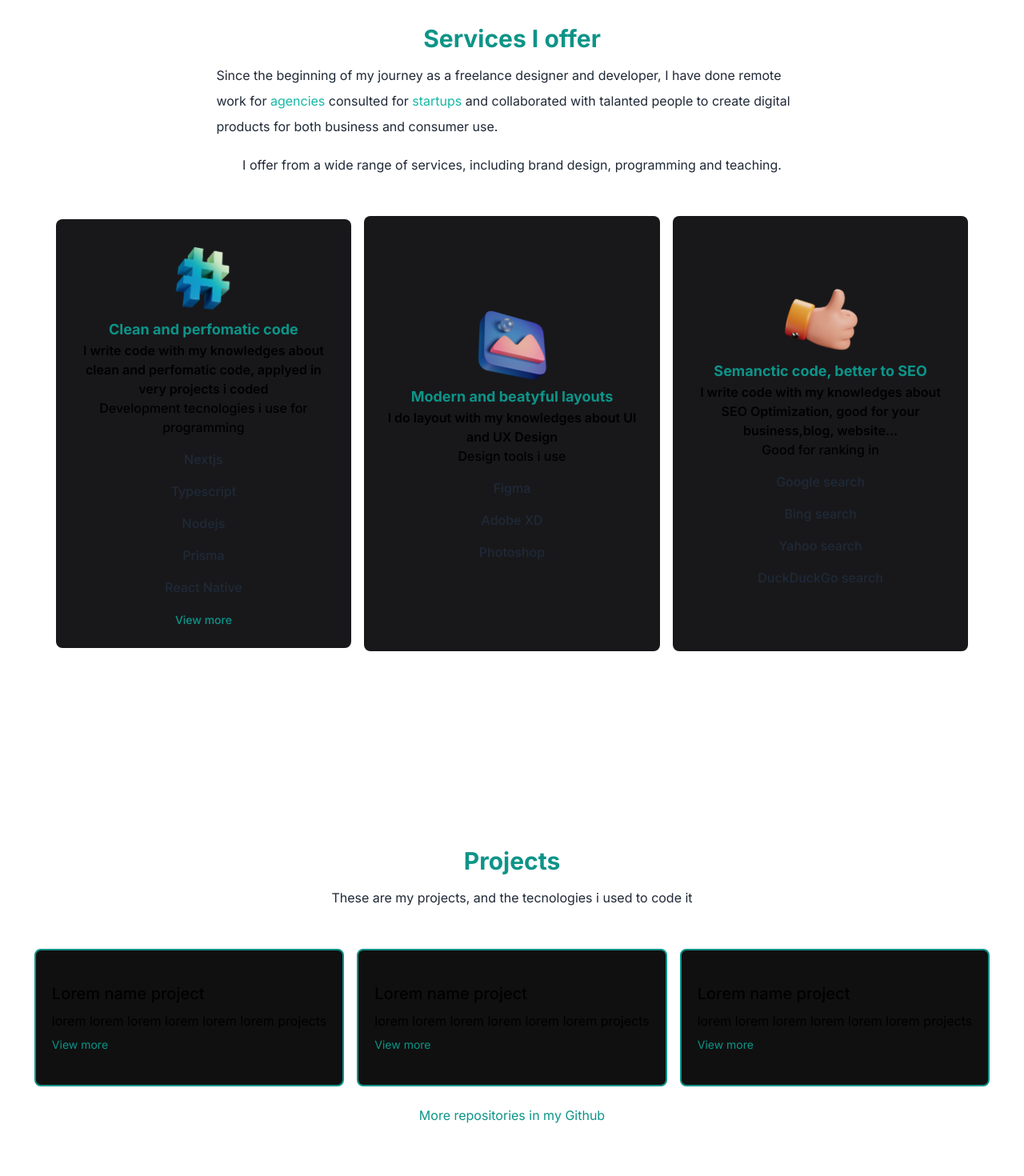
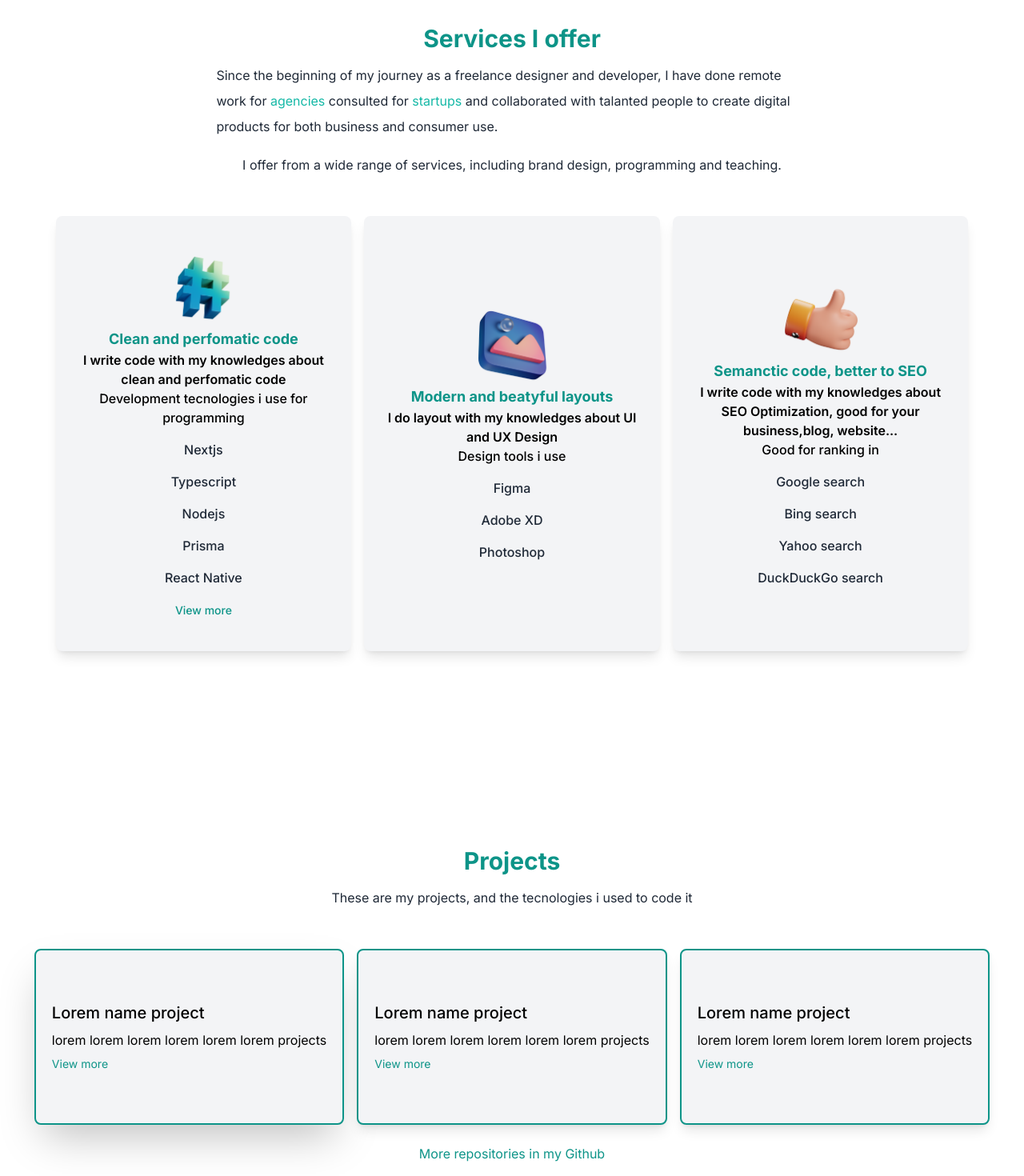
Before and after one commit to nioritos/portifolio-nextjs, a Next.js app: page / in a window 1280 px wide. Shown: the part 670-2140 px from the top of the page at 80% size. Before the commit the page ends 2092 px from the top, so only its background shows below. Built offline with nearby package versions, Linux system fonts and the light colour scheme.

Commit message:
details in services section was altered

```diff
--- a/components/head/Head.js
+++ /dev/null
@@ -1,16 +0,0 @@
-import Head from 'next/head';
-import FaviconVercel from '../../public/favicon.ico';
-function HeadPage() {
-    return(
-        <Head>
-        <title>Nioritos</title>
-        <meta name="description" content="Nioritos's portifolio, here you will look my knowledges, projects and more about me" />
-        <link rel="icon" href={FaviconVercel}/>
-        <link rel="preconnect" href="https://fonts.googleapis.com" />
-        <link rel="preconnect" href="https://fonts.gstatic.com" crossorigin />
-        <link href="https://fonts.googleapis.com/css2?family=Inter:wght@300;400;500;600;700;800;900&family=Poppins:wght@300;400;500;600;700&display=swap" rel="stylesheet" />
-      </Head>
-    )
-};
-
-export default HeadPage;
--- a/components/projects/Projects.js
+++ b/components/projects/Projects.js
@@ -10,17 +10,17 @@ function Projects() {
           <h4 className='text-md py-2 leading-8 text-gray-800 dark:text-gray-200 max-[860px]:text-left'>These are my projects, and the tecnologies i used to code it</h4>
           </div>
           <ul className=' flex flex-wrap mt-10 gap-4 max-[860px]:items-center max-[860px]:justify-center max-[1255px]:justify-center'>
-            <li className='py-10 px-5 bg-[#101010] gap-2 dark:text-white border-teal-600 border-2 rounded-lg flex flex-col '>
+            <li className='py-16 px-5 shadow-2xl bg-gray-100 dark:bg-[#111111] gap-2 dark:text-white border-teal-600 border-2 rounded-lg flex flex-col '>
               <h4 className=' text-xl font-medium'>Lorem name project</h4>
               <p>lorem lorem lorem lorem lorem lorem projects</p>
               <Link href="https://github.com/nioritos" className='text-teal-600 text-sm'>View more</Link>
             </li>
-            <li className='py-10 px-5 bg-[#101010] gap-2 dark:text-white border-teal-600 border-2 rounded-lg flex flex-col '>
+            <li className='py-16 px-5 shadow-lg bg-gray-100 dark:bg-[#111111] gap-2 dark:text-white border-teal-600 border-2 rounded-lg flex flex-col '>
               <h4 className=' text-xl font-medium'>Lorem name project</h4>
               <p>lorem lorem lorem lorem lorem lorem projects</p>
               <Link href="https://github.com/nioritos" className='text-teal-600 text-sm'>View more</Link>
             </li>
-            <li className='py-10 px-5 bg-[#101010] gap-2 dark:text-white border-teal-600 border-2 rounded-lg flex flex-col '>
+            <li className='py-16 px-5 shadow-lg bg-gray-100 dark:bg-[#111111] gap-2 dark:text-white border-teal-600 border-2 rounded-lg flex flex-col '>
               <h4 className=' text-xl font-medium'>Lorem name project</h4>
               <p>lorem lorem lorem lorem lorem lorem projects</p>
               <Link href="https://github.com/nioritos" className='text-teal-600 text-sm'>View more</Link>
--- a/components/services/Services.js
+++ b/components/services/Services.js
@@ -26,13 +26,13 @@ function Services() {
           </div>
 
           <ul className='w-full  h-full flex flex-wrap gap-4 md:justify-center md:items-center'>
-            <li className=' bg-zinc-900 dark:bg-white flex flex-col justify-center items-center w-full h-112 dark:text-zinc-900 rounded-lg md:w-[30%]'>
-              <div className='p-6 flex flex-col justify-center items-center text-center'>
+            <li className='shadow-lg bg-gray-100 dark:bg-[#111111] flex flex-col justify-center items-center w-full h-112 dark:text-zinc-900 rounded-lg md:w-[30%]'>
+              <div className='px-6 py-10 flex flex-col justify-center items-center text-center dark:text-white'>
                 <Image src={code} width="100" height="100" alt='icon of a developer' />
                 <h3 className='font-bold text-lg text-teal-600'>Clean and perfomatic code</h3>
-                <h4 className='font-semibold '>I write code with my knowledges about clean and perfomatic code, applyed in very projects i coded</h4>
+                <h4 className='font-semibold '>I write code with my knowledges about clean and perfomatic code</h4>
                 <h5 className='font-medium'>Development tecnologies i use for programming</h5>
-                <ul className='mt-4 text-gray-800 font-medium flex flex-col justify-center items-center max-w-[80%] gap-4'>
+                <ul className='mt-4 text-gray-800 font-medium flex flex-col justify-center items-center max-w-[80%] gap-4 dark:text-white'>
                   <li className=''>Nextjs</li>
                   <li className=''>Typescript</li>
                   <li className=''>Nodejs</li>
@@ -42,26 +42,26 @@ function Services() {
                 </ul>
               </div>
             </li>
-            <li className=' bg-zinc-900 dark:bg-white flex flex-col justify-center items-center w-full h-112 dark:text-zinc-900 rounded-lg md:w-[30%]'>
-              <div className='px-6 py-28 flex flex-col justify-center items-center text-center'>
+            <li className='shadow-lg bg-gray-100 dark:bg-[#111111] flex flex-col justify-center items-center w-full h-112 dark:text-zinc-900 rounded-lg md:w-[30%] '>
+              <div className='px-6 py-28 flex flex-col justify-center items-center text-center dark:text-white'>
                 <Image src={design} width="100" height="100" alt='icon of a UI and UX Designer' />
                 <h3 className='font-bold text-lg text-teal-600'>Modern and beatyful layouts</h3>
                 <h4 className='font-semibold'>I do layout with my knowledges about UI and UX Design</h4>
                 <h5 className='font-medium'>Design tools i use</h5>
-                <ul className='mt-4 text-gray-800 font-medium flex flex-col justify-center items-center max-w-[80%] gap-4'>
+                <ul className='mt-4 text-gray-800 font-medium flex flex-col justify-center items-center max-w-[80%] gap-4 dark:text-white '>
                   <li>Figma</li>
                   <li>Adobe XD</li>
                   <li>Photoshop</li>
                 </ul>
               </div>
             </li>
-            <li className=' bg-zinc-900 dark:bg-white flex flex-col justify-center items-center w-full h-112 dark:text-zinc-900 rounded-lg md:w-[30%]'>
-              <div className='px-6 py-20 flex flex-col justify-center items-center text-center'>
+            <li className='shadow-lg bg-gray-100 dark:bg-[#111111] flex flex-col justify-center items-center w-full h-112 dark:text-zinc-900 rounded-lg md:w-[30%]'>
+              <div className='px-6 py-20 flex flex-col justify-center items-center text-center dark:text-white'>
                 <Image src={consulting} width="100" height="100" alt='icon of a better code' />
                 <h3 className='font-bold text-lg text-teal-600'>Semanctic code, better to SEO</h3>
                 <h4 className='font-semibold text-center'>I write code with my knowledges about SEO Optimization, good for your business,blog, website...</h4>
                 <h5 className='font-medium'>Good for ranking in</h5>
-                <ul className='mt-4 text-gray-800 font-medium flex flex-col justify-center items-center max-w-[80%] gap-4'>
+                <ul className='mt-4 text-gray-800 font-medium flex flex-col justify-center items-center max-w-[80%] gap-4 dark:text-white'>
                   <li>Google search</li>
                   <li>Bing search</li>
                   <li>Yahoo search</li>
--- a/pages/index.js
+++ b/pages/index.js
@@ -1,18 +1,26 @@
 import Image from 'next/image';
 import Link from 'next/link';
+import Head from 'next/head';
 
 import { AiFillLinkedin, AiFillTwitterCircle, AiFillYoutube, AiFillInstagram } from 'react-icons/ai';
 import deved from '../public/dev-ed-wave.png';
+import FaviconVercel from '../../public/favicon.ico';
 
 import Services from '../components/services/Services';
-import Head from '../components/head/Head';
 import Header from '../components/header/Header';
 import Projects from '../components/projects/Projects';
 
 export default function Home() {
   return (
     <div className='py-4 px-6 dark:bg-black'>
-      <Head />
+      <Head>
+        <title>Nioritos</title>
+        <meta name="description" content="Nioritos's portifolio, here you will look my knowledges, projects and more about me" />
+        <link rel="icon" href={FaviconVercel}/>
+        <link rel="preconnect" href="https://fonts.googleapis.com" />
+        <link rel="preconnect" href="https://fonts.gstatic.com" crossorigin />
+        <link href="https://fonts.googleapis.com/css2?family=Inter:wght@300;400;500;600;700;800;900&family=Poppins:wght@300;400;500;600;700&display=swap" rel="stylesheet" />
+      </Head>
       <Header />
       <main className="container min-h-full min-w-full mt-14">
         <section id="home" className='flex flex-row flex-wrap items-center justify-center min-h-full min-w-screen'>
@@ -21,12 +29,12 @@ export default function Home() {
             <h2 className='font-medium text-lg mt-2 dark:text-gray-200'>Web Developer and UI/UX Designer</h2>
             <p className='text-base text-center md:text-start mt-2 dark:text-gray-300'>Freelancer providing services for programming and design content needs. Contact me now!</p>
             <ul className='flex justify-center items-center gap-4 my-4'>
-              <li><AiFillTwitterCircle size="36" className='dark:fill-white' /></li>
-              <li><AiFillLinkedin size="36" className='dark:fill-white' /></li>
-              <li><AiFillInstagram size="36" className='dark:fill-white' /></li>
-              <li><AiFillYoutube size="36" className='dark:fill-white' /></li>
+              <li><AiFillTwitterCircle size="36" className='dark:fill-white hover:opacity-80 duration-700 cursor-pointer' /></li>
+              <li><AiFillLinkedin size="36" className='dark:fill-white hover:opacity-80 duration-700 cursor-pointer' /></li>
+              <li><AiFillInstagram size="36" className='dark:fill-white hover:opacity-80 duration-700 cursor-pointer' /></li>
+              <li><AiFillYoutube size="36" className='dark:fill-white hover:opacity-80 duration-700 cursor-pointer' /></li>
             </ul>
-            <Link href="" className='bg-teal-500 py-2 px-20 rounded-lg mb-8'><strong>See more</strong></Link>
+            <Link href="" className='bg-teal-500 duration-700 hover:bg-teal-600 hover:text-white text-gray-200 py-2 px-20 rounded-lg mb-8 '><strong>See more</strong></Link>
           </div>
           <div className="bg-gradient-to-b from-teal-500 circle rounded-full w-80 h-80 relative overflow-hidden m-auto">
             <Image src={deved} layout="fill" objectFit="cover" alt='my image'/>
```
